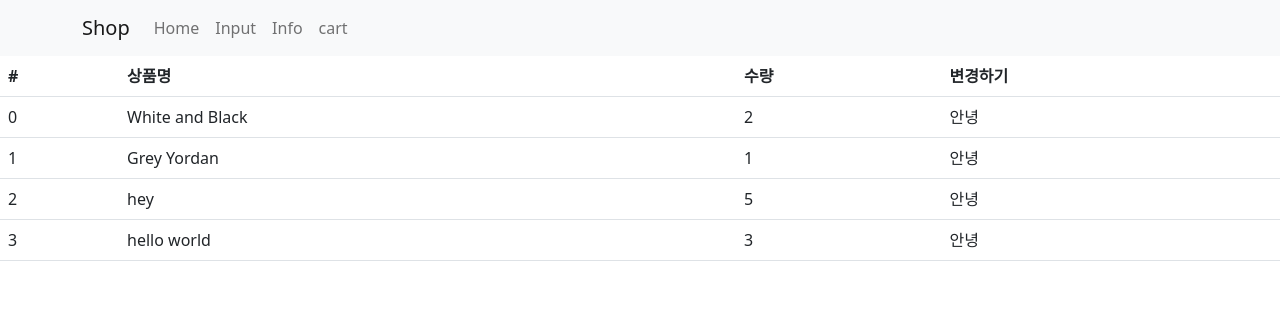
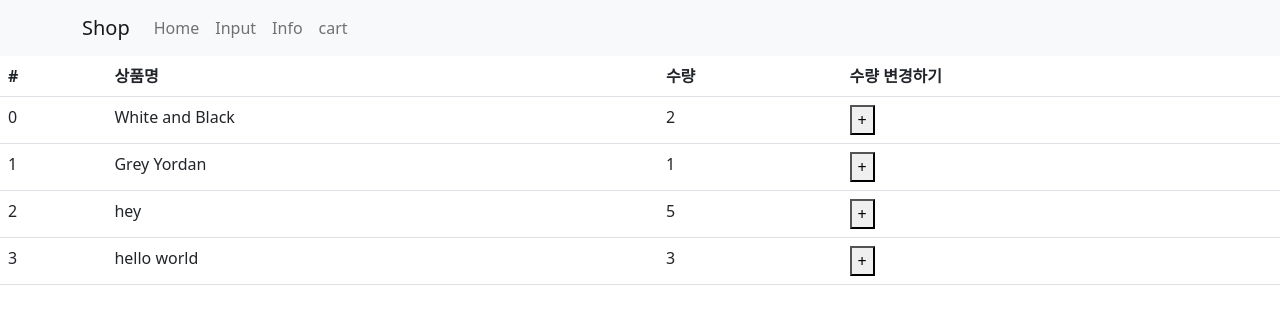
Before and after one commit to dv-yeop920/react-practice, a React (Create React App) app in the folder react/tutorial/: page /cart in a window 1280 px wide. Shown: the top 324 px of the page. Built offline with nearby package versions, Linux system fonts and the light colour scheme.

Commit message:
redux로 상품list count 더하기
state 변경을 하여 리스트 마다 버튼 누르면 해당 인덱스의 count 증가

```diff
--- a/react/tutorial/src/components/ShoppingCart.jsx
+++ b/react/tutorial/src/components/ShoppingCart.jsx
@@ -1,10 +1,12 @@
 import React from 'react';
 import 'bootstrap/dist/css/bootstrap.min.css';
 import {Table} from 'react-bootstrap';
-import {useSelector} from 'react-redux';
+import {useDispatch, useSelector} from 'react-redux';
+import {changeCount} from '../store.js';
 
 const ShoppingCart = () => {
     const user = useSelector((state) => {return state.user});
+    const dispatch = useDispatch();
     return (
         <>
         <Table>
@@ -13,7 +15,7 @@ const ShoppingCart = () => {
                 <th>#</th>
                 <th>상품명</th>
                 <th>수량</th>
-                <th>변경하기</th>
+                <th>수량 변경하기</th>
             </tr>
             </thead>
             <tbody>
@@ -24,7 +26,14 @@ const ShoppingCart = () => {
                             <td>{user.id}</td>
                             <td>{user.name}</td>
                             <td>{user.count}</td>
-                            <td>안녕</td>
+                            <td>
+                                <button
+                                onClick={() => {
+                                    dispatch(changeCount(i));
+                                }}>
+                                    +
+                                </button>
+                            </td>
                             </tr>
                         )
                     })
--- a/react/tutorial/src/store.js
+++ b/react/tutorial/src/store.js
@@ -9,8 +9,17 @@ const user = createSlice({
         {id : 1, name : 'Grey Yordan', count : 1},
         {id : 2, name : 'hey', count : 5},
         {id : 3, name : 'hello world', count : 3}
-    ]
+    ],
+    reducers: {
+        changeCount(state , action){
+            state[action.payload].count += 1;
+        }
+    }
 });
+
+
+export const { changeCount } = user.actions;
+
 export default configureStore({
     reducer: {
         user : user.reducer
```
